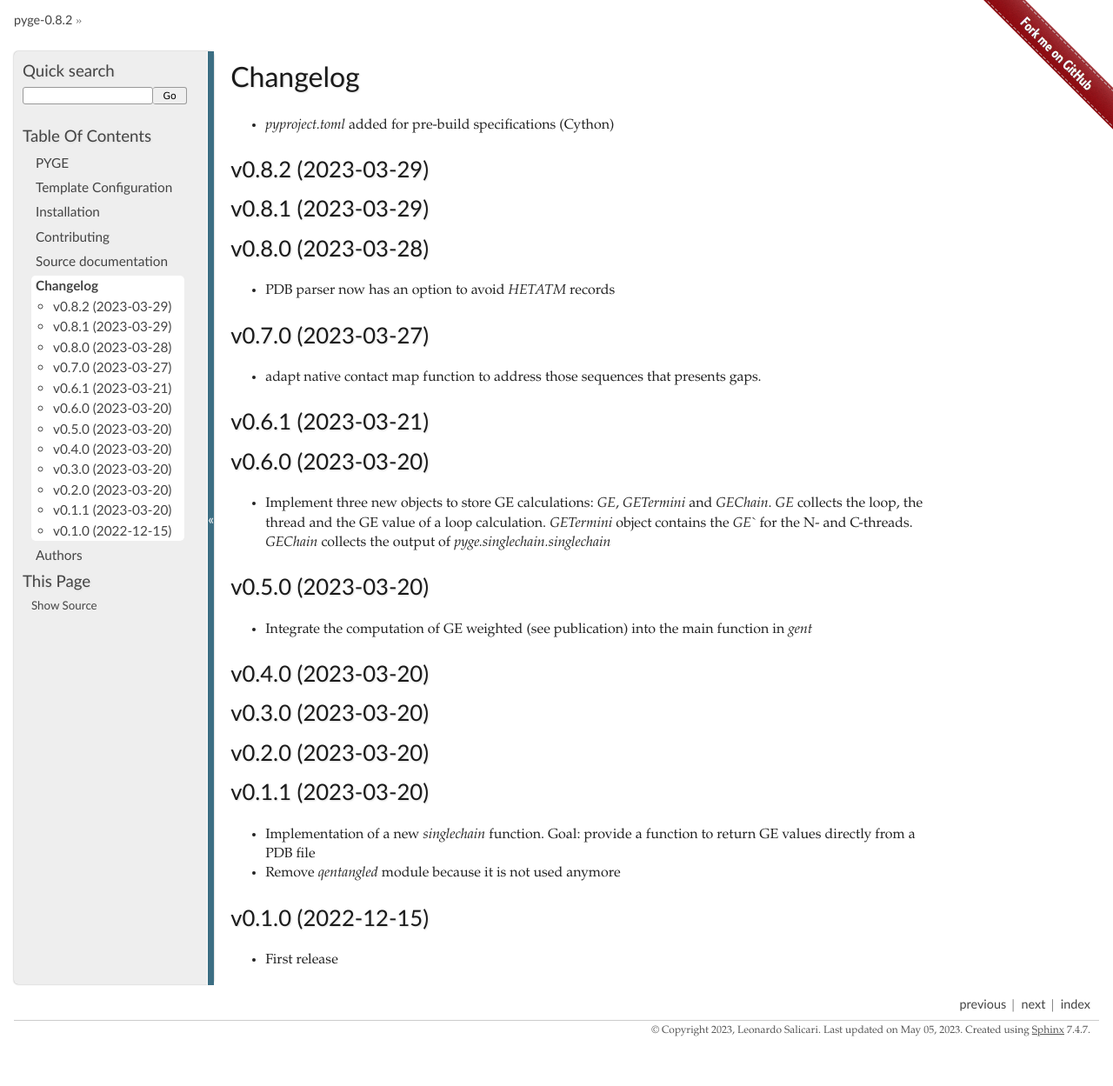
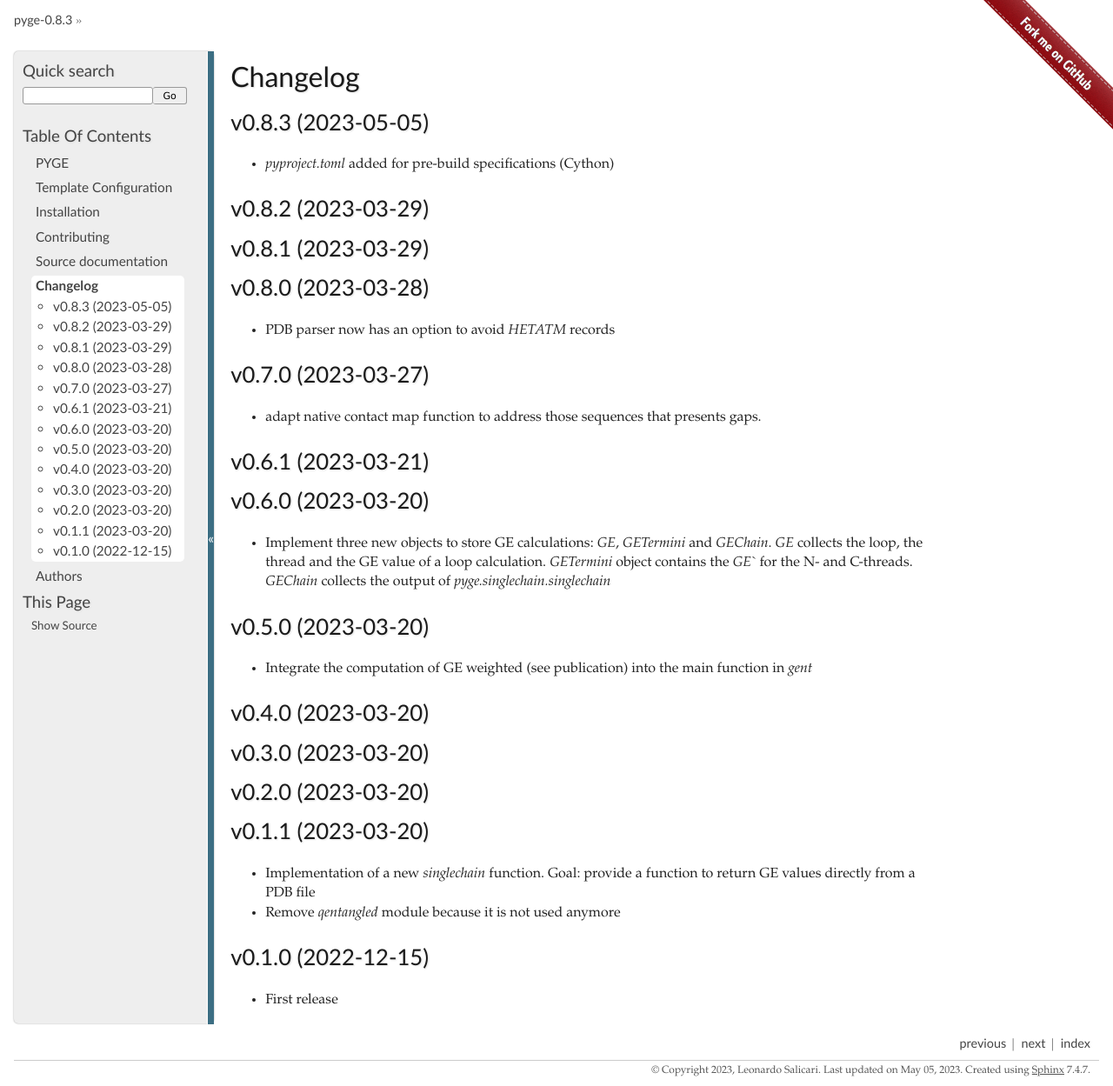
Before and after one commit to gentangle/pyge, a Sphinx documentation site: the page built from docs/changelog.rst, in a window 1280 px wide. Shown: the whole page at 87% size. Built offline with Sphinx 7.4.7, drawn with Linux system fonts in a browser that asks for light colours; pages that are not in the unit, such as notebooks, are missing from menus; before the commit the page ends 1203 px from its top, so only the background shows below that.

Commit message:
[SKIP] version bump 0.8.2 -> 0.8.3
Bump version

```diff
--- a/CHANGELOG.rst
+++ b/CHANGELOG.rst
@@ -1,6 +1,9 @@
 
 Changelog
 =========
+
+v0.8.3 (2023-05-05)
+------------------------------------------------------------
 
 * `pyproject.toml` added for pre-build specifications (Cython)
 
--- a/README.rst
+++ b/README.rst
@@ -26,4 +26,4 @@ Warning: this repo is under construction. This package is ready for production b
 Version
 -------
 
-v0.8.2
+v0.8.3
--- a/docs/conf.py
+++ b/docs/conf.py
@@ -48,7 +48,7 @@ project = "pyge"
 year = "2023"
 author = "Leonardo Salicari"
 copyright = "{0}, {1}".format(year, author)
-version = release = "0.8.2"
+version = release = "0.8.3"
 
 pygments_style = "trac"
 templates_path = ["."]
--- a/pyge/__init__.py
+++ b/pyge/__init__.py
@@ -1 +1 @@
-__version__ = "0.8.2"
+__version__ = "0.8.3"
--- a/setup.py
+++ b/setup.py
@@ -26,7 +26,7 @@ long_description = "{}\n{}".format(
 
 setup(
     name="pyge",
-    version="0.8.2",
+    version="0.8.3",
     description="Python library to compute the Gaussian Entanglement",
     long_description=long_description,
     long_description_content_type="text/x-rst",
```
Also changed, not shown: .bumpversion.cfg.
